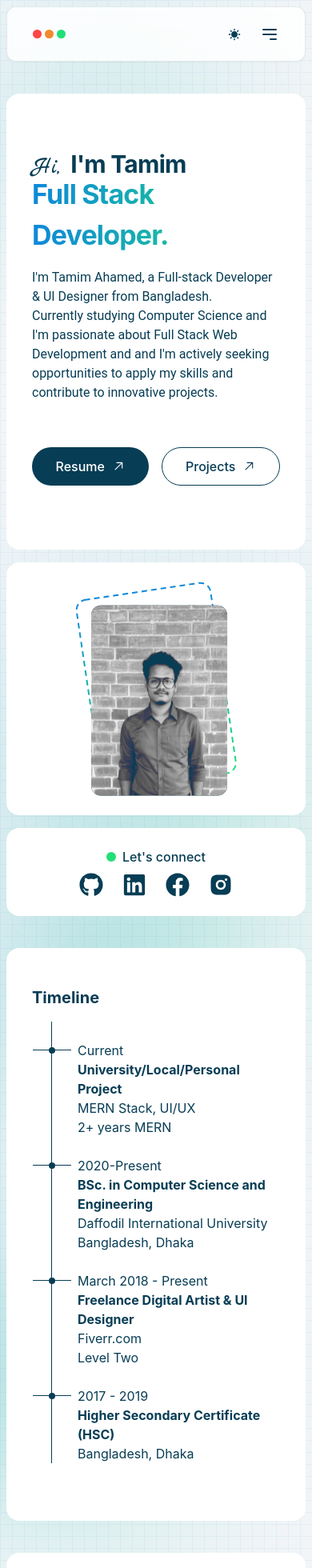
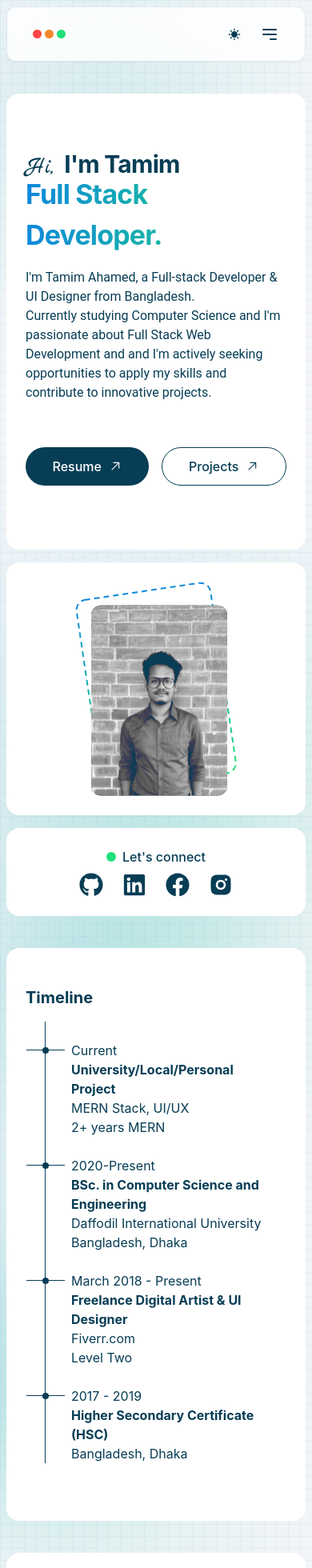
Before and after one commit to MdTamimAhamed/portfolio-project, a React (Vite) app: page / in a window 390 px wide. Shown: the top 1960 px of the page at 80% size. Built offline with nearby package versions, Linux system fonts and the light colour scheme.

Commit message:
style:adjusted horizontal padding on sections for mobile view

```diff
--- a/src/pages/About.jsx
+++ b/src/pages/About.jsx
@@ -11,7 +11,7 @@ function About() {
       <div className="absolute -top-20 -z-50 h-60 w-60 rounded-full bg-gradient-to-br from-secondary to-primary opacity-30 blur-[120px] sm:h-96 sm:w-96"></div>
       <div className="absolute bottom-0 right-0 -z-50 h-96 w-96 rounded-full bg-gradient-to-br from-secondary to-primary opacity-30   blur-[130px]"></div>
 
-      <article className="rounded-2xl bg-white px-8 py-20 md:col-span-2  md:row-span-2 lg:col-span-3 lg:px-16">
+      <article className="rounded-2xl bg-white px-6 py-20 md:col-span-2  md:row-span-2 lg:col-span-3 lg:px-16">
         <h3 className="text-3xl font-bold leading-4 tracking-tight sm:leading-none">
           <span className="font-marck">Hi, </span>
           I'm Tamim
--- a/src/pages/Contact.jsx
+++ b/src/pages/Contact.jsx
@@ -15,7 +15,7 @@ function Contact() {
     <>
       <main
         id="contact"
-        className="mt-10 rounded-2xl bg-white px-8 py-12 lg:px-16"
+        className="mt-10 rounded-2xl bg-white px-6 py-12 lg:px-16"
       >
         <h1 className="pb-4 text-xl font-bold text-deepNaviBlue">Contact</h1>
         <div>
--- a/src/pages/Experience.jsx
+++ b/src/pages/Experience.jsx
@@ -39,7 +39,7 @@ function Experience() {
       <div className="absolute -top-10 -z-50 h-64 w-64 rounded-full bg-gradient-to-br from-secondary to-primary opacity-50 blur-[120px]"></div>
       <div className="absolute bottom-10 right-40 -z-50 h-72 w-72 rounded-full bg-gradient-to-br from-secondary to-primary opacity-50 blur-[120px]"></div>
 
-      <div className="px-8 py-12 lg:px-16">
+      <div className="px-6 py-12 lg:px-16">
         <h1 className="pb-4 text-xl font-bold text-deepNaviBlue">Timeline</h1>
         {timelines.map((data) => (
           <span key={data.id}>
--- a/src/pages/FAQ.jsx
+++ b/src/pages/FAQ.jsx
@@ -34,7 +34,7 @@ function FAQ() {
     <>
       <section
         id="faq"
-        className="mt-10 w-full rounded-2xl bg-white px-8 py-12 font-inter lg:px-16"
+        className="mt-10 w-full rounded-2xl bg-white px-6 py-12 font-inter lg:px-16"
       >
         <h1 className="pb-4 text-xl font-bold text-deepNaviBlue">
           Frequently Asked Question
--- a/src/pages/Footer.jsx
+++ b/src/pages/Footer.jsx
@@ -4,7 +4,7 @@ import { RiInstagramFill } from "react-icons/ri";
 
 function Footer() {
   return (
-    <section className="rounded-rt-2xl mt-10 flex w-full justify-between rounded-tl-2xl rounded-tr-2xl bg-white px-8 py-12 font-inter lg:px-16">
+    <section className="rounded-rt-2xl mt-10 flex w-full justify-between rounded-tl-2xl rounded-tr-2xl bg-white px-6 py-12 font-inter lg:px-16">
       <div>
         <h1 className="mb-2 font-semibold">Follow me on</h1>
         <div className="flex flex-wrap items-center justify-start gap-2">
--- a/src/pages/Project.jsx
+++ b/src/pages/Project.jsx
@@ -41,7 +41,7 @@ function Project() {
     <>
       <section
         id="projects"
-        className="mt-10 w-full rounded-2xl bg-white px-8 py-12 font-inter lg:px-16"
+        className="mt-10 w-full rounded-2xl bg-white px-6 py-12 font-inter lg:px-16"
       >
         <h1 className="pb-4 text-xl font-bold text-deepNaviBlue">Projects</h1>
         <div className="flex flex-wrap gap-2">
--- a/src/pages/Skills.jsx
+++ b/src/pages/Skills.jsx
@@ -71,7 +71,7 @@ function Skills() {
     <>
       <div
         id="skills"
-        className="mt-10 rounded-2xl bg-white px-8 py-12 lg:px-16"
+        className="mt-10 rounded-2xl bg-white px-6 py-12 lg:px-16"
       >
         <h1 className="pb-4 text-xl font-bold text-deepNaviBlue">Skills</h1>
         <div className="flex items-center">
```
